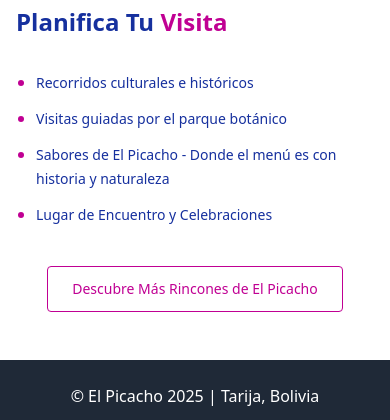
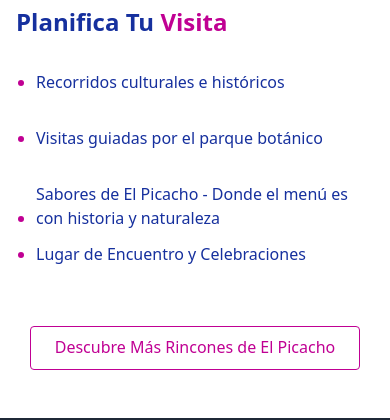
Before and after one commit to Algarrobal/el-picacho-landing, a React (Vite) app: page / in a window 390 px wide. Shown: the part 6550-6970 px from the top of the page. Built offline with nearby package versions, Linux system fonts and the light colour scheme.

Commit message:
Update App.jsx

```diff
--- a/src/App.jsx
+++ b/src/App.jsx
@@ -74,7 +74,7 @@ En la Bolivia de hoy El Picacho expresa identidad e historia nacionales, desde l
   <ul className="hidden md:flex gap-6 text-white text-sm md:text-base">
     {navItems.map(({ label, href }) => (
       <li key={label}>
-        <a href={href} className="hover:border-b border-white pb-1 transition">
+        <a href={href} className="min-h-tap hover:border-b border-white pb-1 transition">
           {label}
         </a>
       </li>
@@ -82,7 +82,7 @@ En la Bolivia de hoy El Picacho expresa identidad e historia nacionales, desde l
     <li>
       <button
         onClick={() => setLang(lang => (lang === "es" ? "en" : "es"))}
-        className="px-4 py-2 text-sm md:text-base border border-white rounded hover:bg-white hover:text-black transition"
+        className="min-h-tap px-4 py-1 border border-white rounded hover:bg-white hover:text-black transition"
       >
         English
       </button>
@@ -190,7 +190,7 @@ En la Bolivia de hoy El Picacho expresa identidad e historia nacionales, desde l
             <li key={idx}>
               <a
                 href="/picacheada"
-                className="text-[#16309e] hover:text-black transition text-sm sm:text-base"
+                className="min-h-tap inline-block text-[#16309e] hover:text-black transition"
               >
                 {item}
               </a>
@@ -200,7 +200,7 @@ En la Bolivia de hoy El Picacho expresa identidad e historia nacionales, desde l
         <div className="text-center">
           <a
             href="/expresiones"
-            className="inline-block px-6 py-3 text-sm md:text-lg text-[#c00093] border border-[#c00093] rounded hover:bg-[#c00093] hover:text-white transition"
+            className="min-h-tap inline-block px-6 py-2 text-base md:text-lg text-[#c00093] border border-[#c00093] rounded hover:bg-[#c00093] hover:text-white transition"
           >
             Descubre Más Rincones de El Picacho
           </a>
```
